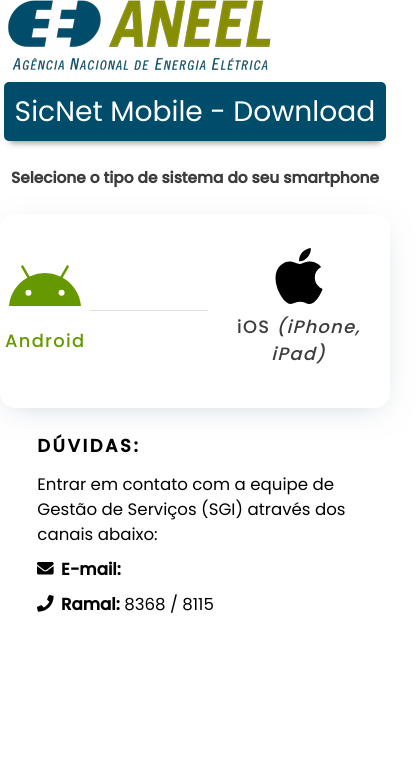
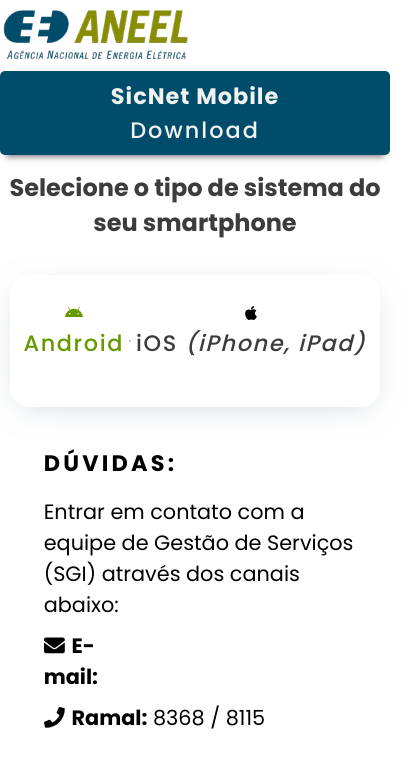
Before and after one commit to jonatasoc/sicnet_mobile_web, a React (Create React App) app: page / in a window 390 px wide. Shown: the top 768 px of the page, 419 px wide, since content can reach past the window. Built offline with nearby package versions, Linux system fonts and the light colour scheme.

Commit message:
Fixing Header style to Mobile View

```diff
--- a/public/index.html
+++ b/public/index.html
@@ -1,13 +1,17 @@
 <!DOCTYPE html>
 <html lang="en">
-
   <head>
     <meta charset="utf-8" />
     <link rel="icon" href="%PUBLIC_URL%/aneel.ico" type="image/png" />
     <link
-    href='https://fonts.googleapis.com/css?family=Libre+Baskerville:400,700|Lato:400,100,700|Poppins:400,500|Roboto:300,400,500,700&display=swap'
-    rel='stylesheet' type='text/css'>
-  <link rel="stylesheet" href="https://cdnjs.cloudflare.com/ajax/libs/animate.css/3.7.0/animate.min.css">
+      href="https://fonts.googleapis.com/css?family=Libre+Baskerville:400,700|Lato:400,100,700|Poppins:400,500,700|Roboto:300,400,500,700&display=swap"
+      rel="stylesheet"
+      type="text/css"
+    />
+    <link
+      rel="stylesheet"
+      href="https://cdnjs.cloudflare.com/ajax/libs/animate.css/3.7.0/animate.min.css"
+    />
     <meta name="viewport" content="width=device-width, initial-scale=1" />
     <meta name="theme-color" content="#000000" />
 
@@ -18,5 +22,4 @@
     <noscript>You need to enable JavaScript to run this app.</noscript>
     <div id="root"></div>
   </body>
-
 </html>
--- a/src/components/Header/index.tsx
+++ b/src/components/Header/index.tsx
@@ -8,10 +8,12 @@
     <Container>
       <nav>
         <Link to="/">
-          <img src={logo} className="logo" alt="Logo ANEEL" />
+          <img src={logo} alt="Logo ANEEL" />
         </Link>
       </nav>
-      <h1 id="intro">SicNet Mobile - Download</h1>
+      <h1 id="intro">
+        SicNet Mobile <span>Download</span>
+      </h1>
     </Container>
   );
 }
--- a/src/components/Header/styles.ts
+++ b/src/components/Header/styles.ts
@@ -1,8 +1,8 @@
 import styled from 'styled-components';
 
 export const Container = styled.div`
-  width: 98vw;
-  margin: 0 auto;
+  width: 100vw;
+  margin: 10px auto 40px;
 
   nav {
     border-radius: 0;
@@ -10,18 +10,29 @@
     background-color: white;
     padding-left: 3px;
     display: flex;
+
+    img {
+      width: 70%;
+      height: auto;
+    }
   }
   h1 {
-    color: #fff;
-    font-size: 2.2rem;
-    font-weight: 400;
+    color: #f2f2f2;
+    font-size: 1.4rem;
+    font-weight: 700;
     display: block;
     text-align: center;
     margin-top: 5px;
-    margin-bottom: 50px;
     background-color: #004d6b;
-    padding: 8px 4px;
-    box-shadow: 0 8px 6px -6px #999;
+    padding: 8px 0;
+    box-shadow: 0 8px 6px -6px rgba(0, 0, 0, 0.5);
     border-radius: 5px;
+    letter-spacing: 1px;
+
+    span {
+      display: block;
+      font-weight: 500;
+      letter-spacing: 2px;
+    }
   }
 `;
--- a/src/pages/Android/index.js
+++ b/src/pages/Android/index.js
@@ -1,14 +1,12 @@
 import React from 'react';
-import Header from '../../components/Header';
 
 export default function Android() {
   return (
     <>
-      <Header />
       <div id="page-android">
         <h1>Olá! Android!</h1>
         <h1>Utilizar Carousel do ReactStrap</h1>
       </div>
     </>
-  )
+  );
 }
--- a/src/pages/Home/index.tsx
+++ b/src/pages/Home/index.tsx
@@ -2,19 +2,16 @@
 import { Link } from 'react-router-dom';
 import { FontAwesomeIcon } from '@fortawesome/react-fontawesome';
 
-import PageHeader from '../../components/Header';
-import PageFooter from '../../components/Footer';
-import { Title } from './styles';
+import { Container, Content, Title } from './styles';
 import './styles.css';
 
 const Home: React.FC = () => {
   return (
     <>
-      <PageHeader />
-      <div id="page-home">
-        <div id="page-home-content" className="animated fadeIn">
-          <Title>Selecione o tipo de sistema do seu smartphone</Title>
-          <div className="section-select">
+      <Container>
+        <Title>Selecione o tipo de sistema do seu smartphone</Title>
+        <Content className="animated fadeIn">
+          <div>
             <div className="section-select-os">
               <Link to="/android">
                 <FontAwesomeIcon icon={['fab', 'android']} />
@@ -31,9 +28,8 @@
               </Link>
             </div>
           </div>
-        </div>
-      </div>
-      <PageFooter />
+        </Content>
+      </Container>
     </>
   );
 };
--- a/src/pages/Home/styles.css
+++ b/src/pages/Home/styles.css
@@ -1,5 +1,5 @@
 .section-select {
-    box-shadow: 0 7px 30px -10px rgba(150,170,180,0.5);
+  box-shadow: 0 7px 30px -10px rgba(150, 170, 180, 0.5);
   display: flex;
   flex-direction: row;
   justify-content: center;
@@ -13,7 +13,7 @@
 #page-home hr {
   border: 0;
   width: 32%;
-    background-color:#e0e0e0;
+  background-color: #e0e0e0;
   height: 1px;
 }
 
@@ -40,11 +40,12 @@
   width: auto;
 }
 
-svg[data-icon="android"] {
+svg[data-icon='android'] {
   margin-top: 15px;
 }
 
-p.android, svg[data-icon="android"] {
+p.android,
+svg[data-icon='android'] {
   color: #669900;
 }
 
@@ -62,8 +63,8 @@
 
 .section-select-os:hover {
   /* -webkit-transform: translate(0,-5px); /* Safari */
-    transform: translate(0,-3px);
-    background-color: #43A8ED;
+  transform: translate(0, -3px);
+  background-color: #43a8ed;
   cursor: pointer;
   /* border-bottom: 5px solid #43A8ED; */
 }
@@ -98,7 +99,7 @@
     max-width: 400px;
     /* margin-right: 10px; */
   }
-    .section-select-os p{
+  .section-select-os p {
     font-size: 1.8rem;
   }
   #page-home svg {
--- a/src/pages/Home/styles.ts
+++ b/src/pages/Home/styles.ts
@@ -1,8 +1,40 @@
 import styled from 'styled-components';
+
+export const Container = styled.div`
+  width: 100vw;
+  margin: 0 auto;
+`;
+
+export const Content = styled.div`
+  max-width: 800px;
+  margin: 0 auto;
+  padding: 10px 10px;
+
+  > div {
+    box-shadow: 0 7px 30px -10px rgba(150, 170, 180, 0.5);
+    display: flex;
+    flex-direction: row;
+    justify-content: center;
+    align-items: center;
+    /* max-width: 94vw; */
+    margin: 0 auto;
+    border-radius: 1.2rem;
+    padding: 15px 0px;
+
+    @media (min-width: 700px) {
+      display: flex;
+      max-width: 60vw;
+      height: 60vh;
+      flex-direction: row;
+      justify-content: center;
+      align-items: center;
+    }
+  }
+`;
 
 export const Title = styled.h2`
   color: var(--color-text-in-primary);
-  font-size: 1.2rem;
+  font-size: 1.5rem;
   text-align: center;
   margin-bottom: 25px;
   margin-top: -25px;
--- a/src/pages/iOS/index.js
+++ b/src/pages/iOS/index.js
@@ -1,13 +1,11 @@
 import React from 'react';
-import Header from '../../components/Header';
 
 export default function Ios() {
   return (
     <>
-      <Header />
       <div id="page-android">
         <h1>Olá! iOS!</h1>
       </div>
     </>
-  )
+  );
 }
--- a/src/routers.tsx
+++ b/src/routers.tsx
@@ -4,13 +4,17 @@
 import Android from './pages/Android';
 import Ios from './pages/iOS';
 import Upload from './pages/Upload';
+import Header from './components/Header';
+import Footer from './components/Footer';
 
-const Routers:React.FC = () => (
+const Routers: React.FC = () => (
   <Router>
+    <Header />
     <Route path="/" exact component={Home} />
     <Route path="/android" component={Android} />
     <Route path="/ios" component={Ios} />
     <Route path="/upload" component={Upload} />
+    <Footer />
   </Router>
 );
 
--- a/src/styles/styles.ts
+++ b/src/styles/styles.ts
@@ -10,7 +10,6 @@
 
   html, body, #root {
     height: 100vh;
-    margin: 0 auto;
     max-width: 1280px;
 }
 
@@ -20,7 +19,8 @@
 
   :root {
   --color-text-in-primary: #3c3c3c;
-  font-size: 80%;
+  font-size: 16px;
+  overflow: hidden;
   }
 
   a {
```
Lines whose indentation alone changed are shown as unchanged.
